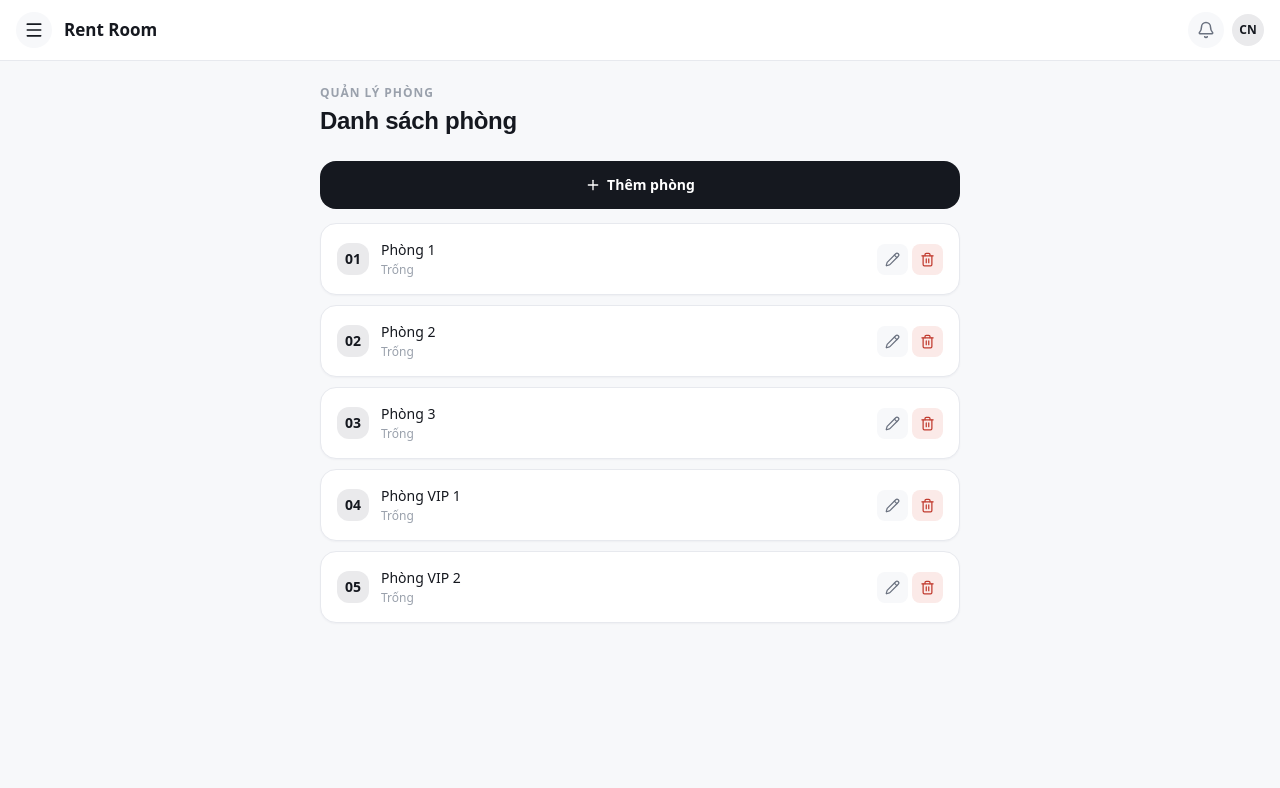
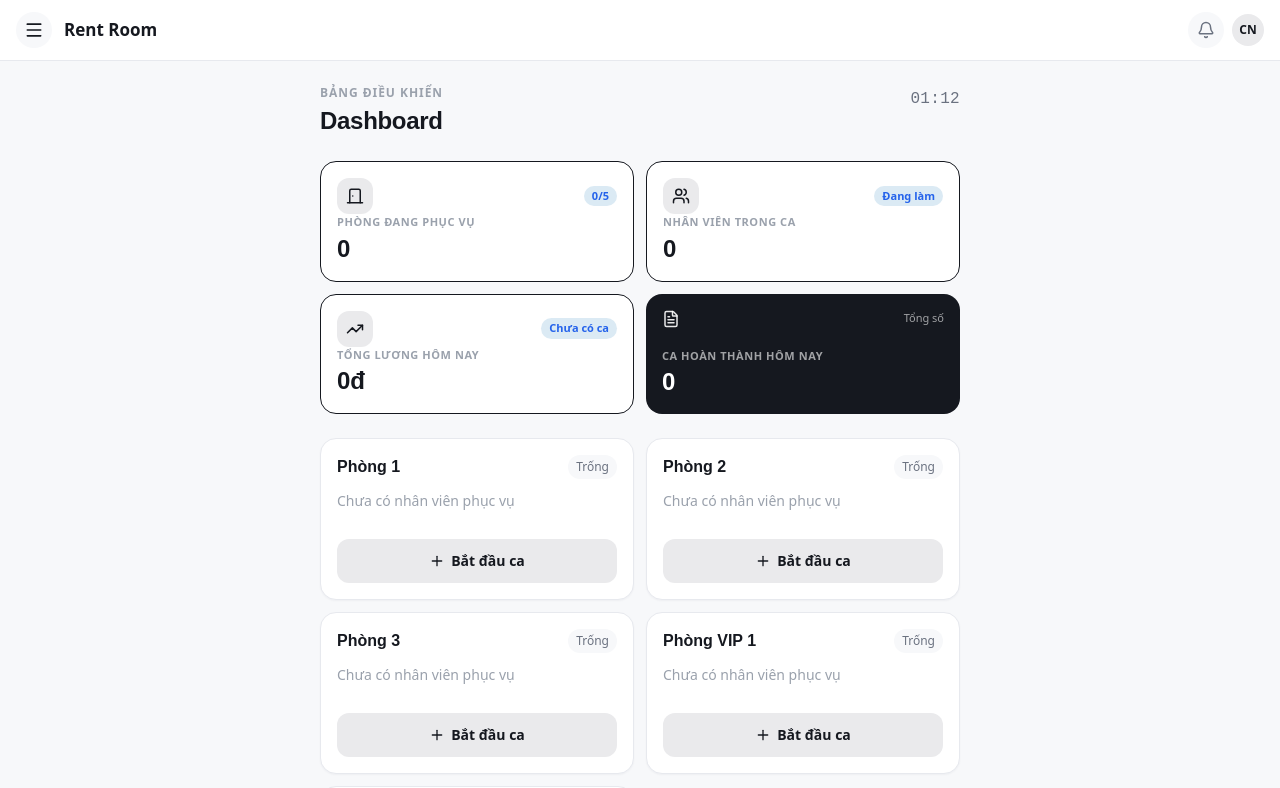
Before and after one commit to Erictomm2002/rent-room, a Next.js app: page / in a window 1280 px wide. Shown: the top 788 px of the page. Built offline with nearby package versions, Linux system fonts and the light colour scheme.

Commit message:
feat: đổi trang chủ mặc định thành dashboard

```diff
--- a/src/app/page.tsx
+++ b/src/app/page.tsx
@@ -129,7 +129,7 @@ interface InvoiceModal {
 
 export default function App() {
   const [now, setNow] = useState(Date.now());
-  const [tab, setTab] = useState("rooms");
+  const [tab, setTab] = useState("dashboard");
   const [rooms, setRooms] = useLocalStorage<Room[]>("rooms", INITIAL_ROOMS);
   const [staff, setStaff] = useLocalStorage<Staff[]>("staff", INITIAL_STAFF);
   const [activeSessions, setActiveSessions] = useLocalStorage<ActiveSession[]>("activeSessions", []);
```
